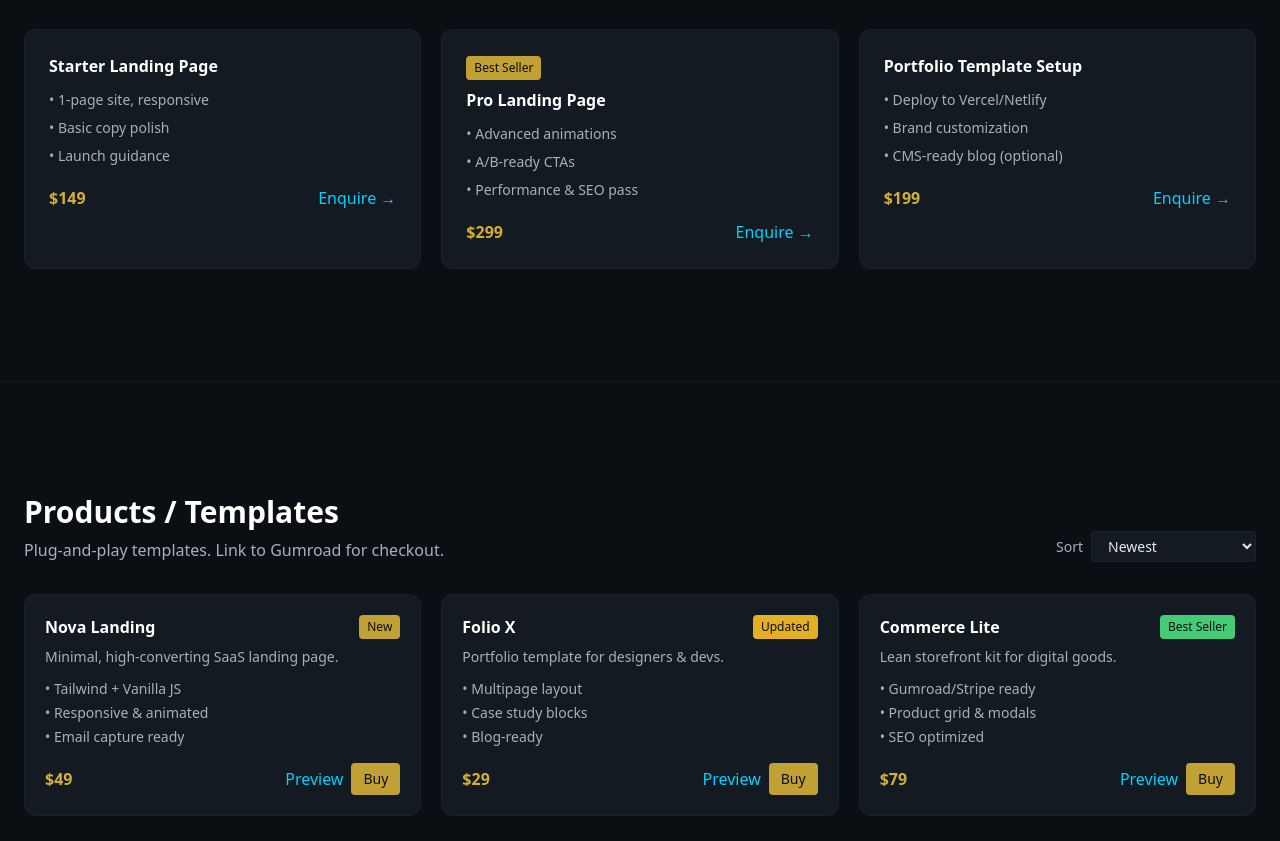
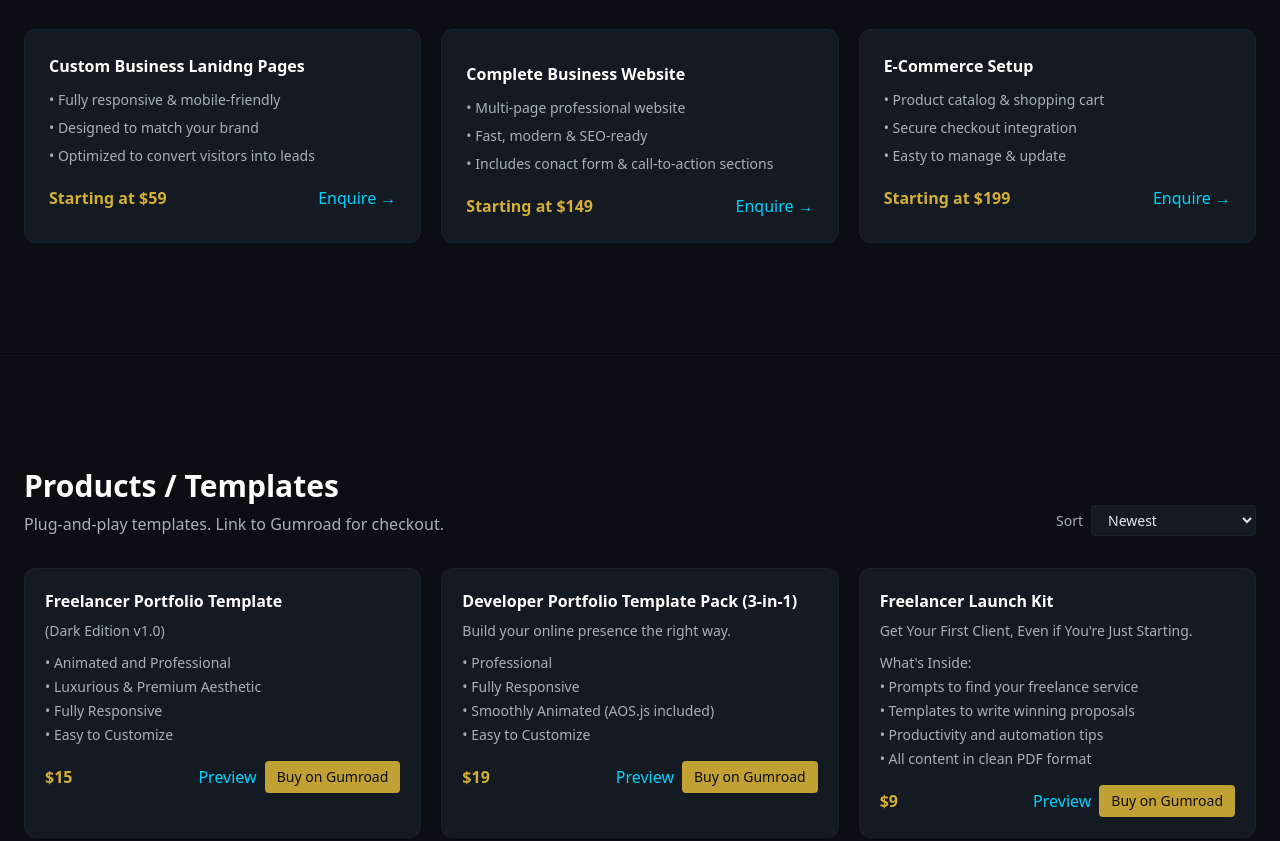
Before and after one commit to Aunali075/Glovance, a plain HTML site: page index.html in a window 1280 px wide. Shown: the part 1220-2061 px from the top of the page. Drawn offline with nearby package versions, Linux system fonts and the light colour scheme.

Commit message:
Update index.html

```diff
--- a/index.html
+++ b/index.html
@@ -185,43 +185,43 @@
           <article
             class="rounded-xl bg-charcoal border border-graphite/50 p-6 opacity-0 translate-y-6 transition duration-700"
             data-reveal>
-            <h3 class="text-white font-semibold">Starter Landing Page</h3>
+            <h3 class="text-white font-semibold">Custom Business Lanidng Pages</h3>
             <ul class="mt-3 space-y-2 text-sm text-soft">
-              <li>• 1-page site, responsive</li>
-              <li>• Basic copy polish</li>
-              <li>• Launch guidance</li>
+              <li>• Fully responsive & mobile-friendly</li>
+              <li>• Designed to match your brand</li>
+              <li>• Optimized to convert visitors into leads</li>
             </ul>
             <div class="mt-5 flex items-center justify-between">
-              <span class="text-gold font-semibold">$149</span>
+              <span class="text-gold font-semibold">Starting at $59</span>
               <a href="#contact" class="text-cyan hover:underline">Enquire →</a>
             </div>
           </article>
           <article
             class="rounded-xl bg-charcoal border border-graphite/50 p-6 opacity-0 translate-y-6 transition duration-700 delay-100"
             data-reveal>
-            <div class="inline-flex items-center gap-2 text-xs text-ink bg-gold/90 px-2 py-1 rounded">Best Seller</div>
-            <h3 class="text-white font-semibold mt-2">Pro Landing Page</h3>
+            <!-- <div class="inline-flex items-center gap-2 text-xs text-ink bg-gold/90 px-2 py-1 rounded">Best Seller</div> -->
+            <h3 class="text-white font-semibold mt-2">Complete Business Website</h3>
             <ul class="mt-3 space-y-2 text-sm text-soft">
-              <li>• Advanced animations</li>
-              <li>• A/B-ready CTAs</li>
-              <li>• Performance & SEO pass</li>
+              <li>• Multi-page professional website</li>
+              <li>• Fast, modern & SEO-ready</li>
+              <li>• Includes conact form & call-to-action sections</li>
             </ul>
             <div class="mt-5 flex items-center justify-between">
-              <span class="text-gold font-semibold">$299</span>
+              <span class="text-gold font-semibold">Starting at $149</span>
               <a href="#contact" class="text-cyan hover:underline">Enquire →</a>
             </div>
           </article>
           <article
             class="rounded-xl bg-charcoal border border-graphite/50 p-6 opacity-0 translate-y-6 transition duration-700 delay-200"
             data-reveal>
-            <h3 class="text-white font-semibold">Portfolio Template Setup</h3>
+            <h3 class="text-white font-semibold">E-Commerce Setup</h3>
             <ul class="mt-3 space-y-2 text-sm text-soft">
-              <li>• Deploy to Vercel/Netlify</li>
-              <li>• Brand customization</li>
-              <li>• CMS-ready blog (optional)</li>
+              <li>• Product catalog & shopping cart</li>
+              <li>• Secure checkout integration</li>
+              <li>• Easty to manage & update</li>
             </ul>
             <div class="mt-5 flex items-center justify-between">
-              <span class="text-gold font-semibold">$199</span>
+              <span class="text-gold font-semibold">Starting at $199</span>
               <a href="#contact" class="text-cyan hover:underline">Enquire →</a>
             </div>
           </article>
@@ -256,21 +256,22 @@
             class="product-card rounded-xl bg-charcoal border border-graphite/50 p-5 flex flex-col opacity-0 translate-y-6 transition duration-700"
             data-reveal data-price="49" data-date="2025-07-10">
             <div class="flex items-center justify-between">
-              <h3 class="text-white font-semibold">Nova Landing</h3>
-              <span class="text-xs text-ink bg-gold/90 px-2 py-1 rounded">New</span>
+              <h3 class="text-white font-semibold">Freelancer Portfolio Template</h3>
+              <!-- <span class="text-xs text-ink bg-gold/90 px-2 py-1 rounded">New</span> -->
             </div>
-            <p class="text-sm text-soft mt-2">Minimal, high-converting SaaS landing page.</p>
+            <p class="text-sm text-soft mt-2">(Dark Edition v1.0)</p>
             <ul class="mt-3 text-sm text-soft space-y-1">
-              <li>• Tailwind + Vanilla JS</li>
-              <li>• Responsive & animated</li>
-              <li>• Email capture ready</li>
+              <li>• Animated and Professional</li>
+              <li>• Luxurious & Premium Aesthetic</li>
+              <li>• Fully Responsive</li>
+              <li>• Easy to Customize</li>
             </ul>
             <div class="mt-4 flex items-center justify-between">
-              <span class="text-gold font-semibold">$49</span>
+              <span class="text-gold font-semibold">$15</span>
               <div class="flex items-center gap-2">
                 <button class="previewBtn text-cyan hover:underline" data-preview="nova">Preview</button>
-                <a class="text-ink bg-gold/90 hover:bg-gold text-sm px-3 py-1.5 rounded" href="#" target="_blank"
-                  rel="noopener">Buy</a>
+                <a class="text-ink bg-gold/90 hover:bg-gold text-sm px-3 py-1.5 rounded" href="https://glovance18.gumroad.com/l/dktold" target="_blank"
+                  rel="noopener">Buy on Gumroad</a>
               </div>
             </div>
           </article>
@@ -279,21 +280,22 @@
             class="product-card rounded-xl bg-charcoal border border-graphite/50 p-5 flex flex-col opacity-0 translate-y-6 transition duration-700"
             data-reveal data-price="29" data-date="2025-06-12">
             <div class="flex items-center justify-between">
-              <h3 class="text-white font-semibold">Folio X</h3>
-              <span class="text-xs text-ink bg-amber-400/90 px-2 py-1 rounded">Updated</span>
+              <h3 class="text-white font-semibold">Developer Portfolio Template Pack (3-in-1)</h3>
+              <!-- <span class="text-xs text-ink bg-amber-400/90 px-2 py-1 rounded">Best Seller</span> -->
             </div>
-            <p class="text-sm text-soft mt-2">Portfolio template for designers & devs.</p>
+            <p class="text-sm text-soft mt-2">Build your online presence the right way.</p>
             <ul class="mt-3 text-sm text-soft space-y-1">
-              <li>• Multipage layout</li>
-              <li>• Case study blocks</li>
-              <li>• Blog-ready</li>
+              <li>• Professional</li>
+              <li>• Fully Responsive</li>
+              <li>• Smoothly Animated (AOS.js included)</li>
+              <li>• Easy to Customize</li>
             </ul>
             <div class="mt-4 flex items-center justify-between">
-              <span class="text-gold font-semibold">$29</span>
+              <span class="text-gold font-semibold">$19</span>
               <div class="flex items-center gap-2">
                 <button class="previewBtn text-cyan hover:underline" data-preview="foliox">Preview</button>
-                <a class="text-ink bg-gold/90 hover:bg-gold text-sm px-3 py-1.5 rounded" href="#" target="_blank"
-                  rel="noopener">Buy</a>
+                <a class="text-ink bg-gold/90 hover:bg-gold text-sm px-3 py-1.5 rounded" href="https://glovance18.gumroad.com/l/vjfhip" target="_blank"
+                  rel="noopener">Buy on Gumroad</a>
               </div>
             </div>
           </article>
@@ -302,21 +304,23 @@
             class="product-card rounded-xl bg-charcoal border border-graphite/50 p-5 flex flex-col opacity-0 translate-y-6 transition duration-700"
             data-reveal data-price="79" data-date="2025-05-02">
             <div class="flex items-center justify-between">
-              <h3 class="text-white font-semibold">Commerce Lite</h3>
-              <span class="text-xs text-ink bg-green-400/90 px-2 py-1 rounded">Best Seller</span>
+              <h3 class="text-white font-semibold">Freelancer Launch Kit</h3>
+              <!-- <span class="text-xs text-ink bg-green-400/90 px-2 py-1 rounded">Best Seller</span> -->
             </div>
-            <p class="text-sm text-soft mt-2">Lean storefront kit for digital goods.</p>
+            <p class="text-sm text-soft mt-2">Get Your First Client, Even if You're Just Starting.</p>
             <ul class="mt-3 text-sm text-soft space-y-1">
-              <li>• Gumroad/Stripe ready</li>
-              <li>• Product grid & modals</li>
-              <li>• SEO optimized</li>
+              <h3>What's Inside:</h3>
+              <li>• Prompts to find your freelance service</li>
+              <li>• Templates to write winning proposals</li>
+              <li>• Productivity and automation tips</li>
+              <li>• All content in clean PDF format</li>
             </ul>
             <div class="mt-4 flex items-center justify-between">
-              <span class="text-gold font-semibold">$79</span>
+              <span class="text-gold font-semibold">$9</span>
               <div class="flex items-center gap-2">
                 <button class="previewBtn text-cyan hover:underline" data-preview="commercelite">Preview</button>
-                <a class="text-ink bg-gold/90 hover:bg-gold text-sm px-3 py-1.5 rounded" href="#" target="_blank"
-                  rel="noopener">Buy</a>
+                <a class="text-ink bg-gold/90 hover:bg-gold text-sm px-3 py-1.5 rounded" href="https://glovance18.gumroad.com/l/wgmtry" target="_blank"
+                  rel="noopener">Buy on Gumroad</a>
               </div>
             </div>
           </article>
@@ -362,12 +366,13 @@
           <h2 class="text-2xl md:text-3xl font-semibold text-white">Let’s Work Together</h2>
           <p class="text-soft mt-2">Tell us about your project. We aim to reply within 24–48 hours.</p>
           <div class="mt-6 text-sm text-soft">
-            <p>Email: <a href="mailto:hello@glovance.com" class="text-cyan hover:underline">hello@glovance.com</a></p>
+            <p>Email: <a href="mailto:hello@glovance.com" class="text-cyan hover:underline">soon...</a></p>
           </div>
         </div>
-        <form id="contactForm"
+        <form name="contact" method="POST" data-netlify="true" id="contactForm"
           class="rounded-xl bg-charcoal border border-graphite/50 p-6 space-y-4 opacity-0 translate-y-6 transition duration-700"
           data-reveal>
+          <input type="hidden" name="form-name" value="contact">
           <div>
             <label class="text-sm text-soft" for="name">Name</label>
             <input id="name" name="name" required
@@ -384,17 +389,17 @@
               <select id="type" name="type"
                 class="mt-1 w-full rounded-lg bg-ink/60 border border-graphite/60 px-3 py-2">
                 <option>Landing Page</option>
-                <option>Portfolio Template</option>
-                <option>Front-end Optimization</option>
+                <option>Complete Website</option>
+                <option>E-Commerce Setup</option>
               </select>
             </div>
             <div>
               <label class="text-sm text-soft" for="budget">Budget</label>
               <select id="budget" name="budget"
                 class="mt-1 w-full rounded-lg bg-ink/60 border border-graphite/60 px-3 py-2">
-                <option>$100–$300</option>
-                <option>$300–$800</option>
-                <option>$800+</option>
+                <option>$59–$149</option>
+                <option>$149–$199</option>
+                <option>$199+</option>
               </select>
             </div>
           </div>
```
